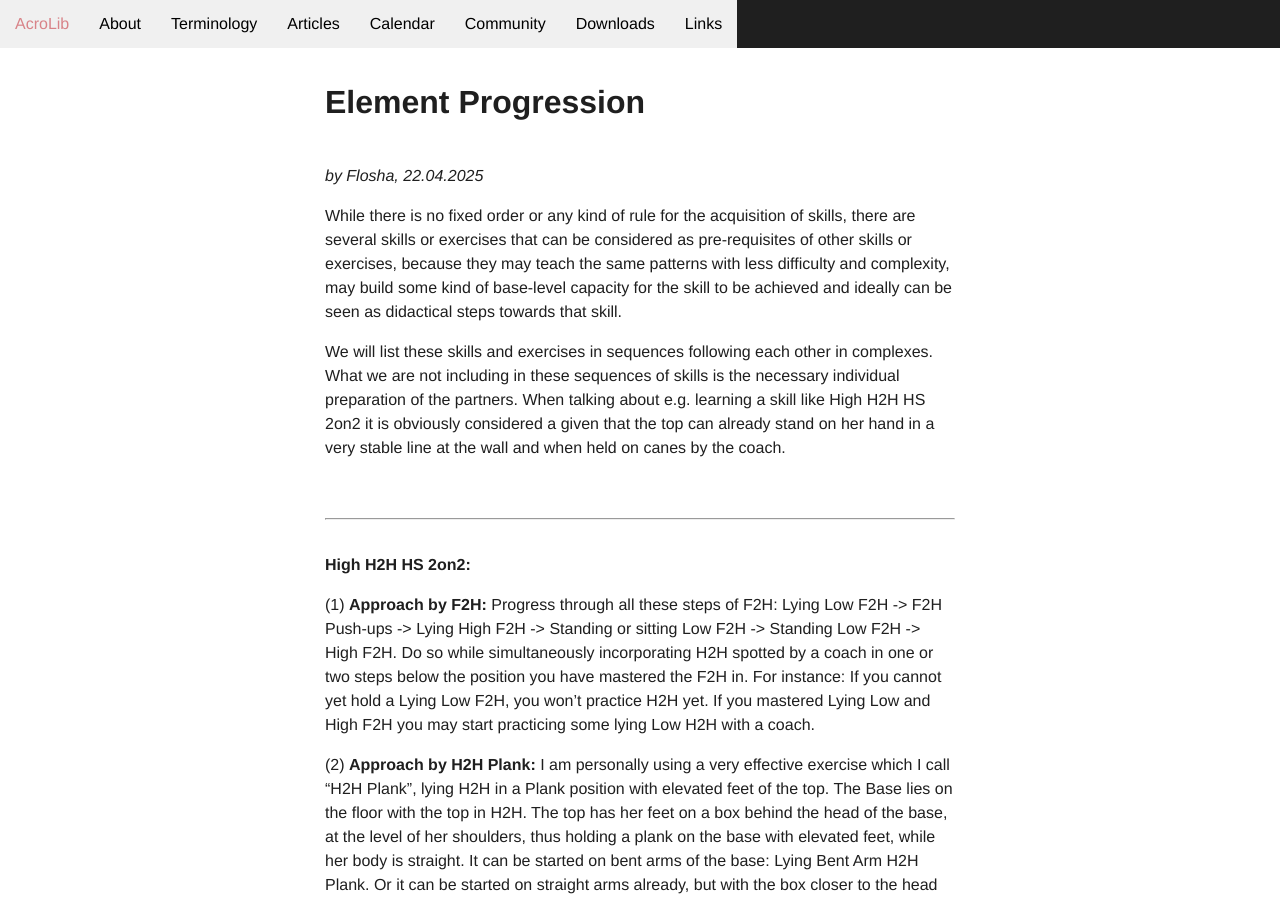
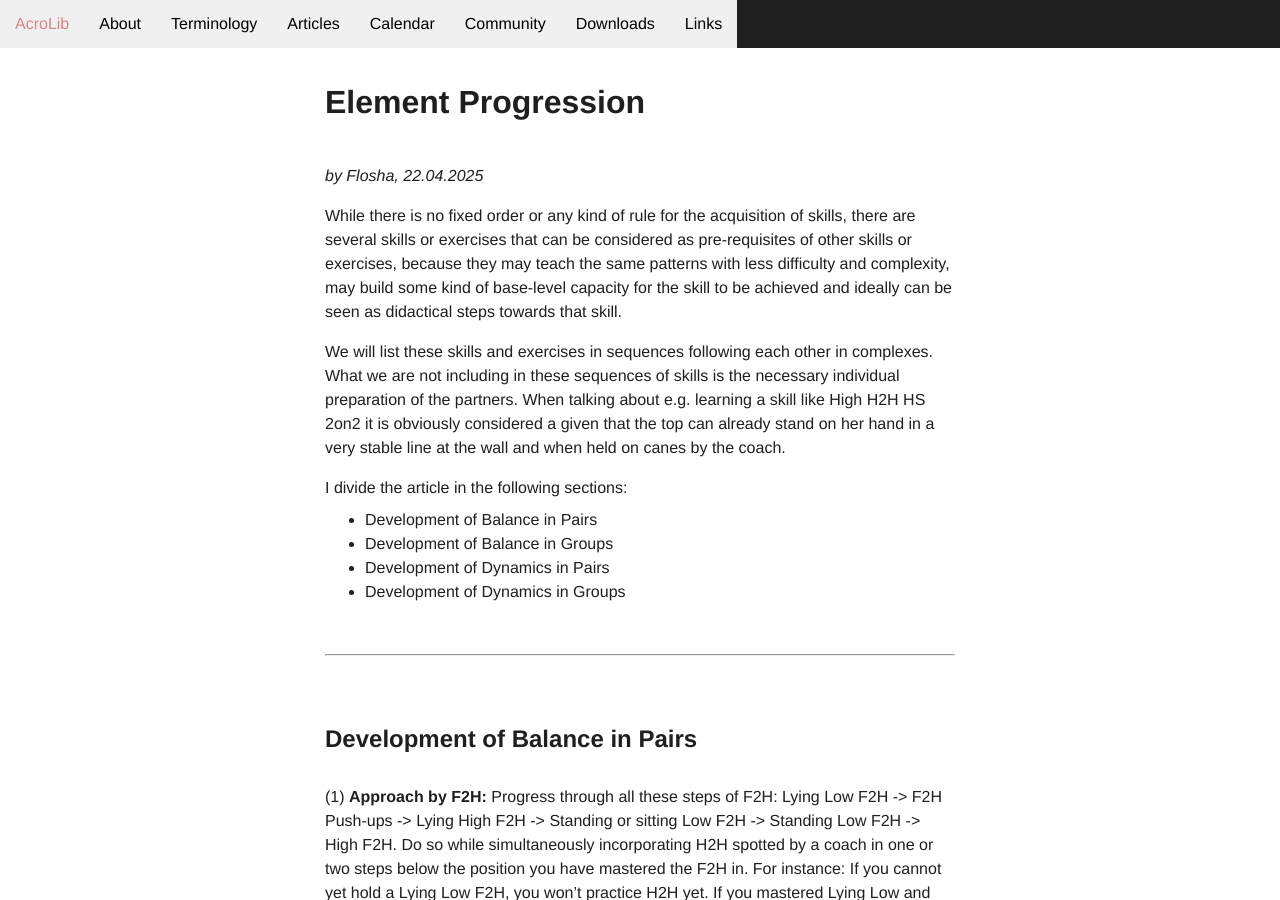
Before and after one commit to floshin/acrolib, a Jekyll site: the page built from training/element-progression.md, in a window 1280 px wide and 900 px high. Built offline with Jekyll 4.4.1, drawn with Linux system fonts in a browser that asks for light colours; our own code applies the rules of GitHub Pages for plain Markdown files.

Commit message:
Update element-progression.md

```diff
--- a/training/element-progression.md
+++ b/training/element-progression.md
@@ -6,9 +6,15 @@ While there is no fixed order or any kind of rule for the acquisition of skills,
 
 We will list these skills and exercises in sequences following each other in complexes. What we are not including in these sequences of skills is the necessary individual preparation of the partners. When talking about e.g. learning a skill like High H2H HS 2on2 it is obviously considered a given that the top can already stand on her hand in a very stable line at the wall and when held on canes by the coach.
 
+I divide the article in the following sections:
+* Development of Balance in Pairs
+* Development of Balance in Groups
+* Development of Dynamics in Pairs
+* Development of Dynamics in Groups
+
 ---
 
-**High H2H HS 2on2:**
+## Development of Balance in Pairs
 
 (1) **Approach by F2H:**
 Progress through all these steps of F2H: Lying Low F2H -> F2H Push-ups -> Lying High F2H -> Standing or sitting Low F2H -> Standing Low F2H -> High F2H.
```
